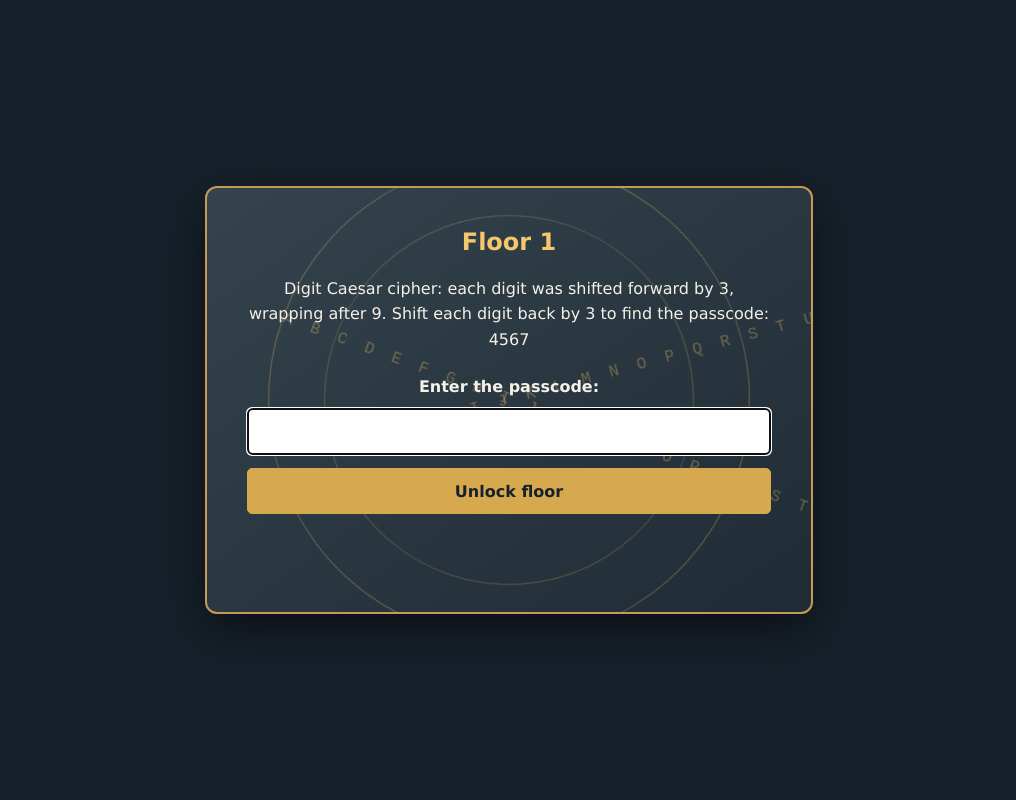
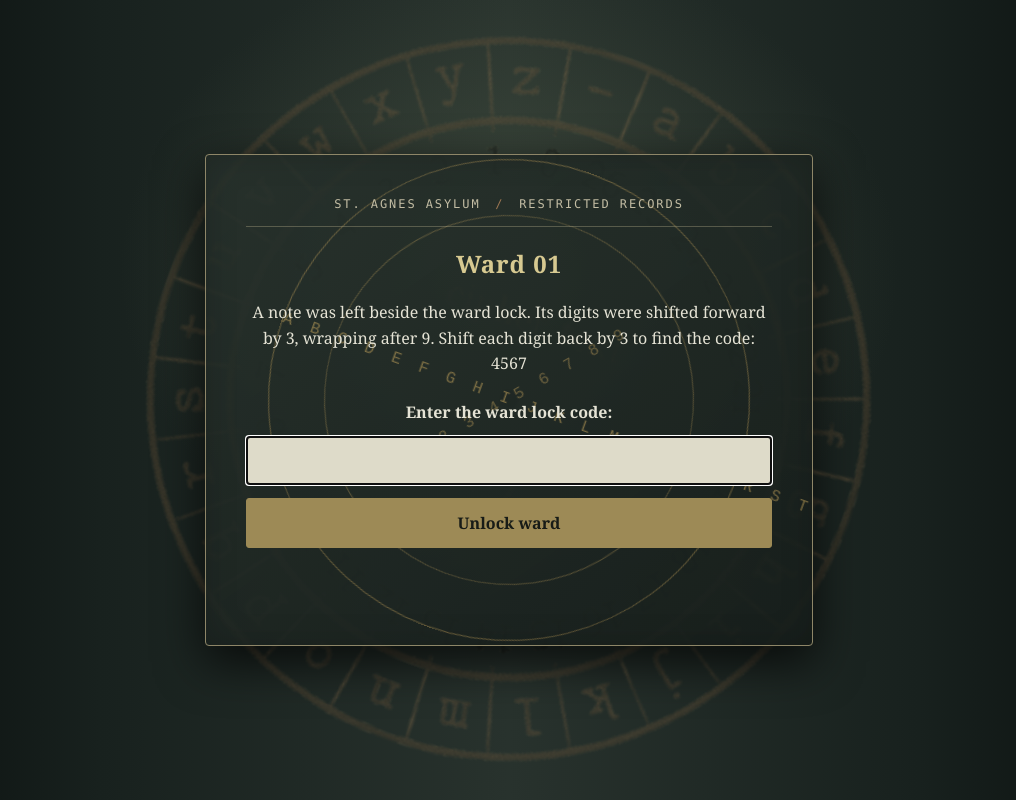
Before and after one commit to GitReigenOC/EscapeRoom, a plain HTML site: page index.html in a window 1280 px wide. Shown: the whole page, without its empty margins (131-1147 px from the left). Drawn offline with Linux system fonts and the light colour scheme.

Commit message:
more updates

```diff
--- a/Java.js
+++ b/Java.js
@@ -1,51 +1,51 @@
 const floors = [
     {
-        name: "Floor 1",
+        name: "Ward 01",
         cipher: "4567",
         passcode: "1234"
     },
     {
-        name: "Floor 2",
+        name: "Ward 02",
         cipher: "8901",
         passcode: "5678"
     },
     {
-        name: "Floor 3",
+        name: "Ward 03",
         cipher: "2345",
         passcode: "9012"
     },
     {
-        name: "Floor 4",
+        name: "Ward 04",
         cipher: "6789",
         passcode: "3456"
     },
     {
-        name: "Floor 5",
+        name: "Ward 05",
         cipher: "8356",
         passcode: "5023"
     },
     {
-        name: "Floor 6",
+        name: "Ward 06",
         cipher: "7567",
         passcode: "4234"
     },
     {
-        name: "Floor 7",
+        name: "Ward 07",
         cipher: "4571",
         passcode: "1248"
     },
     {
-        name: "Floor 8",
+        name: "Ward 08",
         cipher: "2222",
         passcode: "9999"
     },
     {
-        name: "Floor 9",
+        name: "Ward 09",
         cipher: "5608",
         passcode: "2375"
     },
     {
-        name: "Floor 10",
+        name: "Ward 10",
         cipher: "4343",
         passcode: "1010"
     },
@@ -64,7 +64,7 @@ function showFloor(index) {
     const floor = floors[index];
     floorName.textContent = floor.name;
     floorClue.textContent =
-        `Digit Caesar cipher: each digit was shifted forward by 3, wrapping after 9. Shift each digit back by 3 to find the passcode: ${floor.cipher}`;
+        `A note was left beside the ward lock. Its digits were shifted forward by 3, wrapping after 9. Shift each digit back by 3 to find the code: ${floor.cipher}`;
     passcodeInput.value = "";
     passcodeInput.disabled = false;
     passcodeForm.querySelector("button").disabled = false;
@@ -85,7 +85,7 @@ floorCard.addEventListener("animationend", (event) => {
         floorCard.classList.add("arriving");
     } else {
         floorName.textContent = "You escaped!";
-        floorClue.textContent = "All ten floors are solved. Well done!";
+        floorClue.textContent = "All ten ward locks are open. You found your way out of St. Agnes.";
         passcodeForm.hidden = true;
         feedback.textContent = "";
         floorCard.classList.add("arriving");
@@ -102,14 +102,14 @@ passcodeForm.addEventListener("submit", (event) => {
     event.preventDefault();
 
     if (passcodeInput.value.trim() !== floors[currentFloor].passcode) {
-        feedback.textContent = "That passcode is incorrect. Decode the clue and try again.";
+        feedback.textContent = "The code is incorrect. The ward remains sealed.";
         passcodeInput.select();
         return;
     }
 
     passcodeInput.disabled = true;
     passcodeForm.querySelector("button").disabled = true;
-    feedback.textContent = "Correct! The floor is breaking apart...";
+    feedback.textContent = "The lock clicks open. The ward door gives way...";
     floorCard.classList.add("breaking");
 });
 
--- a/index.html
+++ b/index.html
@@ -3,31 +3,9 @@
 <head>
     <meta charset="UTF-8">
     <meta name="viewport" content="width=device-width, initial-scale=1.0">
-    <title>Escape Room</title>
+    <title>St. Agnes Asylum - Escape Room</title>
     <link rel="stylesheet" href="style.css">
     <script src="Java.js" defer></script>
-    <style>
-        .cipher-background {
-            position: fixed;
-            top: 50%;
-            left: 50%;
-            width: min(70vw, 500px);
-            opacity: 0.16;
-            pointer-events: none;
-            z-index: 0;
-            animation: cipher-rotate 40s linear infinite;
-        }
-
-        @keyframes cipher-rotate {
-            from { transform: translate(-50%, -50%) rotate(0deg); }
-            to { transform: translate(-50%, -50%) rotate(360deg); }
-        }
-
-        .container {
-            position: relative;
-            z-index: 1;
-        }
-    </style>
 </head>
 <body>
     <img class="cipher-background" src="CeaserCipher.png" alt="" aria-hidden="true">
@@ -38,12 +16,13 @@
             <span class="floor-piece" aria-hidden="true"></span>
             <span class="floor-piece" aria-hidden="true"></span>
 
+            <p class="ward-label">St. Agnes Asylum <span aria-hidden="true">/</span> Restricted Records</p>
             <h1 id="floorName"></h1>
             <p id="floorClue"></p>
             <form id="passcodeForm">
-                <label for="passcodeInput">Enter the passcode:</label>
+                <label for="passcodeInput">Enter the ward lock code:</label>
                 <input id="passcodeInput" name="passcode" type="text" inputmode="numeric" autocomplete="off" required>
-                <button type="submit">Unlock floor</button>
+                <button type="submit">Unlock ward</button>
             </form>
             <p id="feedback" class="feedback" aria-live="polite"></p>
         </section>
--- a/style.css
+++ b/style.css
@@ -2,11 +2,18 @@
   box-sizing: border-box;
 }
 
-background-image {
+.cipher-background {
   position: fixed;
-  inset: 0;
-  z-index: -1;
-  background: linear-gradient(135deg, #34434d, #202c35);
+  top: 50%;
+  left: 50%;
+  width: min(120vmin, 2000px);
+  height: auto;
+  transform: translate(-50%, -50%);
+  filter: sepia(1) saturate(1.8) hue-rotate(350deg) brightness(1.1);
+  opacity: 0.28;
+  pointer-events: none;
+  z-index: 0;
+  animation: cipherRotate 90s linear infinite;
 }
 
 body {
@@ -15,12 +22,16 @@ body {
   display: grid;
   place-items: center;
   padding: 1.5rem;
-  background: #17212b;
-  color: #f4f1e8;
-  font-family: Verdana, sans-serif;
+  background:
+    radial-gradient(ellipse at 50% 34%, rgb(79 91 72 / 55%), transparent 43%),
+    linear-gradient(90deg, #0b100f 0%, #18211e 18%, #28322d 50%, #18211e 82%, #0b100f 100%);
+  color: #e5e3d5;
+  font-family: Georgia, "Times New Roman", serif;
 }
 
 .container {
+  position: relative;
+  z-index: 1;
   width: min(100%, 38rem);
 }
 
@@ -28,11 +39,33 @@ body {
   position: relative;
   overflow: hidden;
   padding: 2.5rem;
-  border: 2px solid #c49a56;
-  border-radius: 12px;
-  background: linear-gradient(145deg, #34434d, #202c35);
-  box-shadow: 0 1rem 3rem #0008;
+  border: 1px solid #8e8668;
+  border-radius: 4px;
+  background: linear-gradient(
+    145deg,
+    rgb(39 49 44 / 89%),
+    rgb(23 30 27 / 91%)
+  );
+  box-shadow: 0 1rem 3rem #000b, inset 0 0 2rem rgb(0 0 0 / 18%);
   text-align: center;
+}
+
+.ward-label {
+  position: relative;
+  z-index: 1;
+  margin: 0 0 1.25rem;
+  padding-bottom: 0.75rem;
+  border-bottom: 1px solid rgb(190 182 145 / 35%);
+  color: #c3bda4;
+  font-family: Consolas, monospace;
+  font-size: 0.75rem;
+  letter-spacing: 0.16em;
+  text-transform: uppercase;
+}
+
+.ward-label span {
+  padding: 0 0.35rem;
+  color: #9b7652;
 }
 
 .floor-card::before,
@@ -47,7 +80,7 @@ body {
   aspect-ratio: 1;
   border: 1px solid rgb(245 199 108 / 35%);
   border-radius: 50%;
-  color: rgb(245 199 108 / 34%);
+  color: rgb(245 199 108 / 42%);
   font-family: monospace;
   font-size: clamp(0.75rem, 2.5vw, 1rem);
   letter-spacing: 0.3em;
@@ -58,14 +91,15 @@ body {
 
 .floor-card::before {
   content: "A B C D E F G H I J K L M N O P Q R S T U V W X Y Z";
-  animation: cipherRotate 90s linear infinite;
+  animation: ringRotate 90s linear infinite;
 }
 
 .floor-card::after {
   width: min(68vw, 23rem);
-  border-color: rgb(245 199 108 / 25%);
-  content: "D E F G H I J K L M N O P Q R S T U V W X Y Z A B C";
-  animation: cipherRotate 120s linear infinite reverse;
+  border-color: rgb(245 199 108 / 28%);
+  color: rgb(245 199 108 / 34%);
+  content: "0 1 2 3 4 5 6 7 8 9";
+  animation: ringRotate 60s linear infinite reverse;
 }
 
 .floor-card h1,
@@ -76,7 +110,9 @@ body {
 
 .floor-card h1 {
   margin-top: 0;
-  color: #f5c76c;
+  color: #d7c991;
+  font-family: Georgia, "Times New Roman", serif;
+  letter-spacing: 0.04em;
 }
 
 .floor-card p {
@@ -103,20 +139,21 @@ body {
 .floor-card button {
   width: 100%;
   padding: 0.8rem;
-  border: 1px solid #b8a786;
-  border-radius: 5px;
+  border: 1px solid #8e927d;
+  border-radius: 3px;
   font: inherit;
 }
 
 .floor-card input {
-  color: #17212b;
+  background: #dedbc9;
+  color: #20251f;
   text-align: center;
 }
 
 .floor-card button {
-  border-color: #d6a94f;
-  background: #d6a94f;
-  color: #17212b;
+  border-color: #9d8a56;
+  background: #9d8a56;
+  color: #171b17;
   cursor: pointer;
   font-weight: 700;
 }
@@ -150,8 +187,8 @@ body {
   z-index: 2;
   width: 50%;
   height: 50%;
-  border: 1px solid #d6a94f;
-  background: linear-gradient(135deg, #53616a, #34434d);
+  border: 1px solid #8e8668;
+  background: linear-gradient(135deg, #414b40, #222b26);
   opacity: 0;
   pointer-events: none;
 }
@@ -261,6 +298,18 @@ body {
 }
 
 @keyframes cipherRotate {
+  from {
+    transform: translate(-50%, -50%) rotate(0turn);
+  }
+  to {
+    transform: translate(-50%, -50%) rotate(1turn);
+  }
+}
+
+@keyframes ringRotate {
+  from {
+    transform: translate(-50%, -50%) rotate(0turn);
+  }
   to {
     transform: translate(-50%, -50%) rotate(1turn);
   }
```
